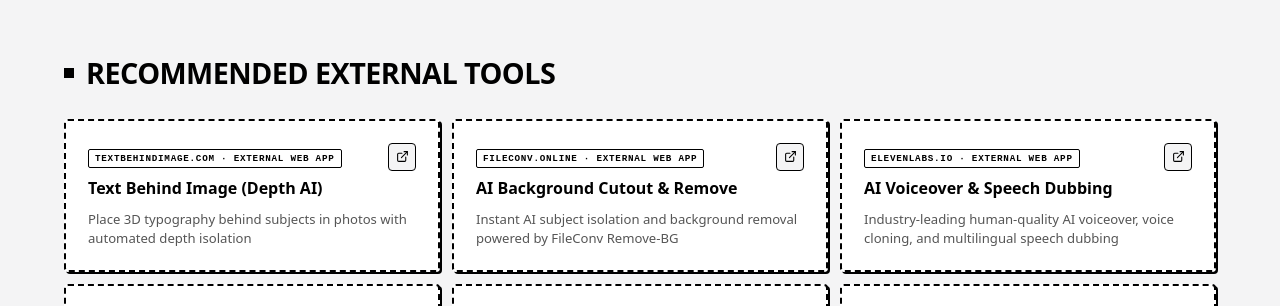
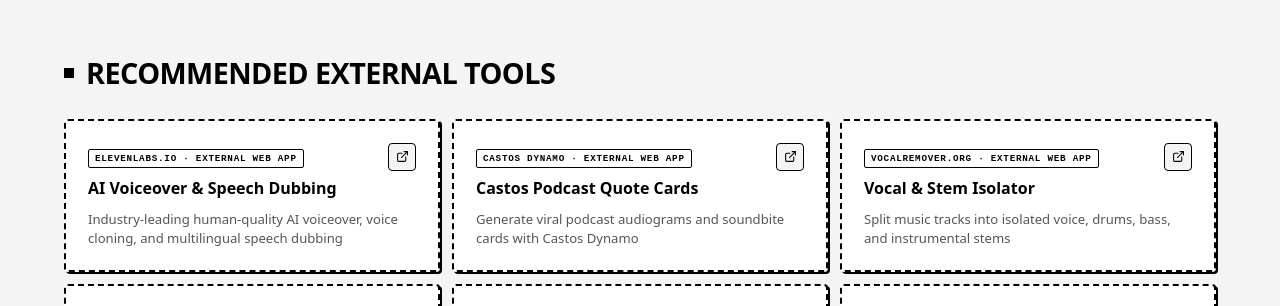
Before and after one commit to reubensonadat/creatorskit, a Next.js app: page / in a window 1280 px wide. Shown: the part 1764-2070 px from the top of the page. Built offline with nearby package versions, Linux system fonts and the light colour scheme; a web font is replaced by a local one.

Commit message:
feat: add tools data configuration and proxy manifest for AI models

```diff
--- a/src/data/tools.ts
+++ b/src/data/tools.ts
@@ -145,26 +145,6 @@
 // ─── 2. CURATED EXTERNAL TOOLS (Routed Through 4-Sector Ad Bridge) ───────────
 export const CURATED_DIRECTORY: ToolItem[] = [
   {
-    label: 'Text Behind Image (Depth AI)',
-    href: '/text-behind',
-    hint: 'TEXTBEHINDIMAGE.COM',
-    desc: 'Place 3D typography behind subjects in photos with automated depth isolation',
-    isExternal: true,
-    externalUrl: 'https://textbehindimage.com/',
-    category: 'directory',
-    badge: 'EXTERNAL',
-  },
-  {
-    label: 'AI Background Cutout & Remove',
-    href: '/background-replace',
-    hint: 'FILECONV.ONLINE',
-    desc: 'Instant AI subject isolation and background removal powered by FileConv Remove-BG',
-    isExternal: true,
-    externalUrl: 'https://fileconv.online/remove-bg',
-    category: 'directory',
-    badge: 'EXTERNAL',
-  },
-  {
     label: 'AI Voiceover & Speech Dubbing',
     href: '/redirect?url=https%3A%2F%2Felevenlabs.io&name=ElevenLabs+Voice+AI&desc=Industry-leading+human-quality+AI+voiceover%2C+voice+cloning%2C+and+multilingual+speech+dubbing',
     hint: 'ELEVENLABS.IO',
```
Also changed, not shown: scratch/proxy_manifest.json (+1 -1 lines).
